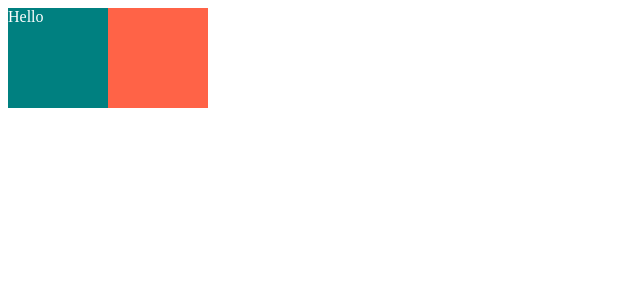
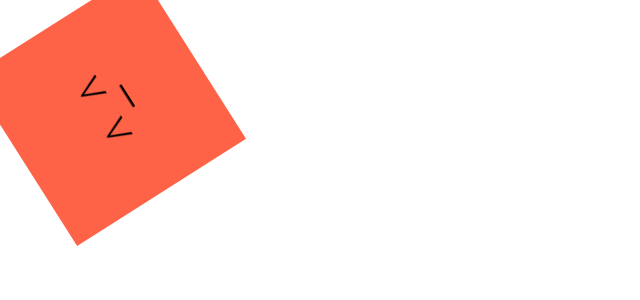
Before and after one commit to wldnd9904/ReactJS_Master, a React (Create React App) app in the folder react-masterclass/: page / in a window 1280 px wide. Shown: the top 300 px of the page, without its empty margins (0-640 px from the left). Built offline with nearby package versions, Linux system fonts and the light colour scheme.

Commit message:
#2.4 Animations and Pseudo Selectors

```diff
--- a/react-masterclass/src/App.js
+++ b/react-masterclass/src/App.js
@@ -1,32 +1,60 @@
-import styled from "styled-components";
+import styled, { keyframes } from "styled-components";
 
 const Father = styled.div`
   display: flex;
 `;
 
-const BoxOne = styled.div`
-  background-color: teal;
-  width: 100px;
-  height: 100px;
+const rotationAnimation = keyframes`
+  from{
+    transform:rotate(0deg);
+  }
+  to{
+    transform:rotate(360deg);
+  }
 `;
 
-const BoxTwo = styled.div`
-  background-color: tomato;
-  width: 100px;
-  height: 100px;
+const Box = styled.div`
+  background-color: ${(props) => props.bgColor};
+  width: 200px;
+  height: 200px;
+  animation: ${rotationAnimation} linear 3s infinite;
+  display: flex;
+  justify-content: center;
+  align-items: center;
+  span {
+    font-size: 50px;
+    animation: none;
+    &:hover {
+      animation: ${rotationAnimation} linear 0.5s infinite;
+    }
+  }
 `;
 
-const Text = styled.span`
+/*const Text = styled.span`
   color: white;
 `;
 
+const Circle = styled(Box)`
+  border-radius: 50px;
+`;
+
+const Btn = styled.button`
+  color: white;
+  background-color: tomato;
+  border: 0;
+  border-radius: 15px;
+`;
+
+const Input = styled.input.attrs({ required: true })`
+  background-color: tomato;
+`;
+*/
 function App() {
   return (
     <Father>
-      <BoxOne>
-        <Text>Hello</Text>
-      </BoxOne>
-      <BoxTwo />
+      <Box bgColor="tomato">
+        <span>^_^</span>
+      </Box>
     </Father>
   );
 }
```
